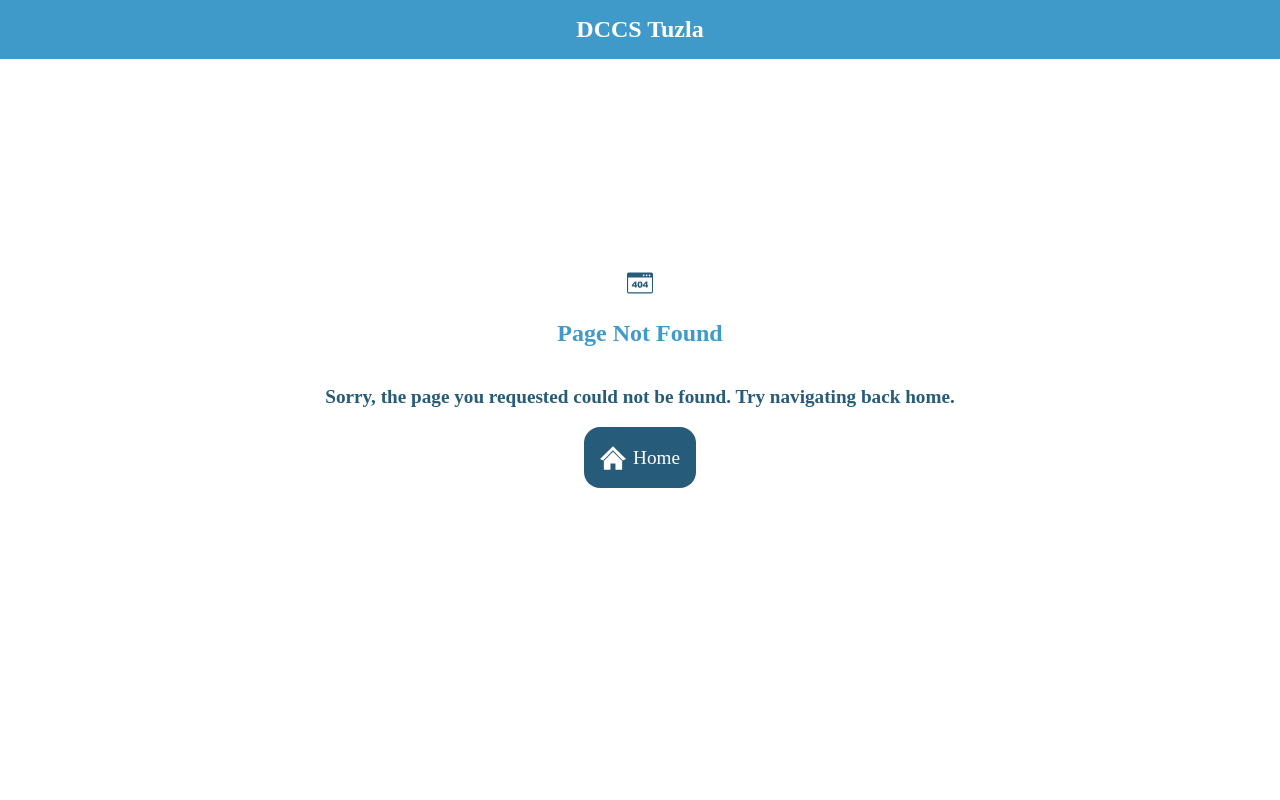
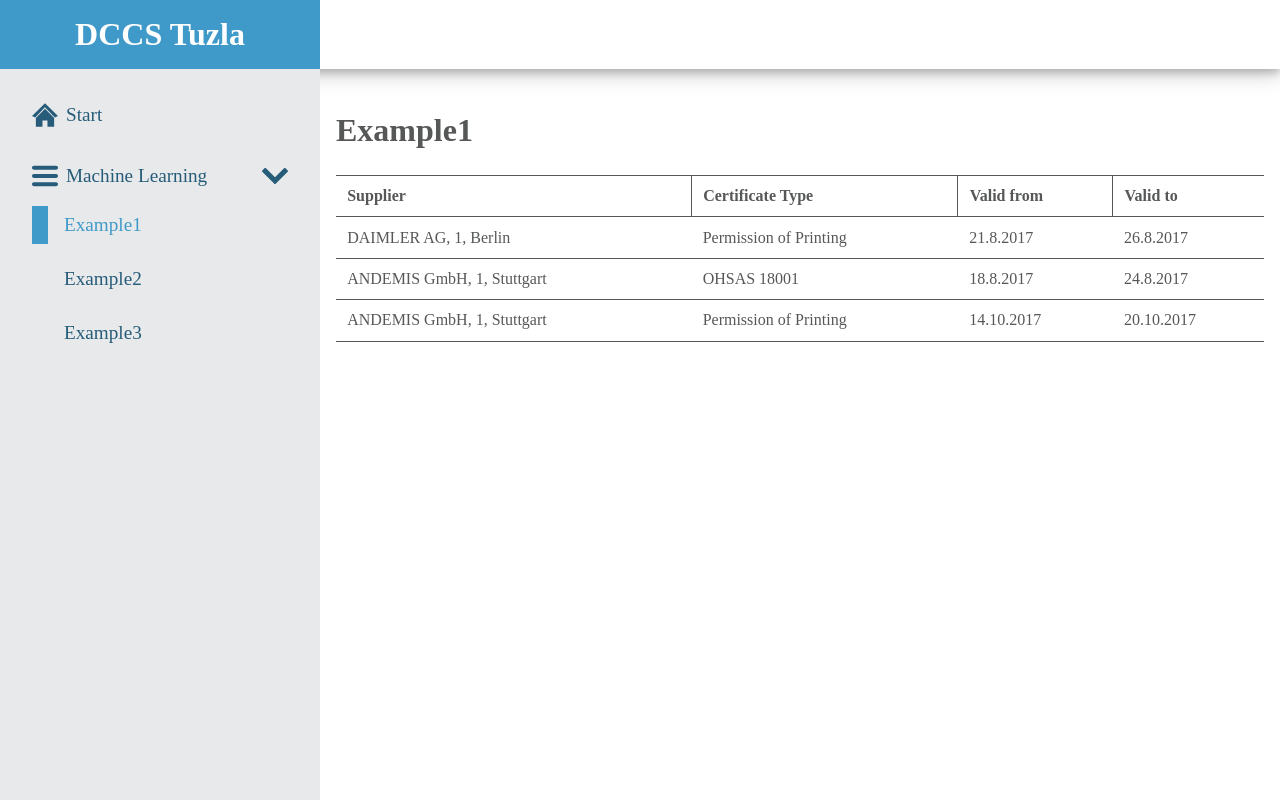
Before and after one commit to levy002/certificate-manager--Levy, a React app: page /machineLearning/example1 in a window 1280 px wide. Before the commit this address had no page. Built offline with nearby package versions, Linux system fonts and the light colour scheme.

Commit message:
task2-KAN-42 separate machineLearning examples component & improve certificate table

```diff
--- /dev/null
+++ b/src/components/Example2/Example2.tsx
@@ -0,0 +1,5 @@
+const Example2: React.FC = () => {
+  return <h2>Example2</h2>;
+};
+
+export default Example2;
--- /dev/null
+++ b/src/components/Example3/Example3.tsx
@@ -0,0 +1,5 @@
+const Example3: React.FC = () => {
+  return <h2>Example3</h2>;
+};
+
+export default Example3;
--- a/src/components/Sidebar/Sidebar.tsx
+++ b/src/components/Sidebar/Sidebar.tsx
@@ -6,7 +6,6 @@ import { ReactComponent as ChevronUpSVG } from '../../assets/images/chevron-up.s
 import { ReactComponent as HomeSVG } from '../../assets/images/home.svg';
 import { ReactComponent as MenuSVG } from '../../assets/images/menu.svg';
 import './sidebar.css';
-import machineLearningExamples from '../../data/certificates';
 import SVGIcon from '../SVGIcon/SVGIcon';
 
 interface SidebarProps {
@@ -60,17 +59,20 @@ const Sidebar: React.FC<SidebarProps> = ({
             Icon={showMachineLearningLinks ? ChevronUpSVG : ChevronDownSVG}
           />
         </section>
-        {showMachineLearningLinks && (
-          <section className="machine-learning__links">
-            {machineLearningExamples.map((example) => (
-              <MenuNavLink
-                key={example.name}
-                to={`/machineLearning/${example.name}/certificates`}
-                desc={example.name}
-              />
-            ))}
-          </section>
-        )}
+        <section className="machine-learning__links">
+          <MenuNavLink
+            to="/machineLearning/Example1"
+            desc="Example1"
+          />
+          <MenuNavLink
+            to="/machineLearning/Example2"
+            desc="Example2"
+          />
+          <MenuNavLink
+            to="/machineLearning/Example3"
+            desc="Example3"
+          />
+        </section>
       </section>
     </nav>
   );
--- a/src/components/certificates/CertificateTable.tsx
+++ b/src/components/certificates/CertificateTable.tsx
@@ -1,45 +1,61 @@
-import { Certificate, TableHeaders } from '../../types/types';
+import { Certificate, CertificateType } from '../../types/types';
 import './certificateTable.css';
 
-type CertificateTableProps = {
-  name: string;
-  certificates?: Certificate[];
-};
+const certificates: Certificate[] = [
+  {
+    id: 1,
+    supplier: 'DAIMLER AG, 1, Berlin',
+    certificateType: CertificateType.PermissionOfPrinting,
+    validFrom: new Date('2017-08-21'),
+    validTo: new Date('2017-08-26'),
+  },
+  {
+    id: 2,
+    supplier: 'ANDEMIS GmbH, 1, Stuttgart',
+    certificateType: CertificateType.OHSAS18001,
+    validFrom: new Date('2017-08-18'),
+    validTo: new Date('2017-08-24'),
+  },
+  {
+    id: 3,
+    supplier: 'ANDEMIS GmbH, 1, Stuttgart',
+    certificateType: CertificateType.PermissionOfPrinting,
+    validFrom: new Date('2017-10-14'),
+    validTo: new Date('2017-10-20'),
+  },
+];
 
-const CertificatesTable: React.FC<CertificateTableProps> = ({ name, certificates }) => {
-  const tableHeaders = [
-    TableHeaders.SUPPLIER,
-    TableHeaders.CERTIFICATE_TYPE,
-    TableHeaders.VALID_FROM,
-    TableHeaders.VALID_TO,
-  ];
-
+const CertificatesTable: React.FC = () => {
   return (
     <section className="table">
-      <h2 className="table__title">{name}</h2>
-      {certificates && certificates.length > 0 ? (
+      <h2 className="table__title">Example1</h2>
+      {certificates.length > 0 ? (
         <section className="table__container">
           <table className="table__content">
             <thead className="table__head">
               <tr className="table__row">
-                {tableHeaders.map(header => (
-                  <th key={header} className="table__header">
-                    {header}
-                  </th>
-                ))}
+                <th className="table__header">Supplier</th>
+                <th className="table__header">Certificate Type</th>
+                <th className="table__header">Valid from</th>
+                <th className="table__header">Valid to</th>
               </tr>
             </thead>
             <tbody className="table__body">
-              {
-                certificates.map((certificate) => (
-                  <tr key={certificate.id} className="table__row">
-                    <td className="table__cell">{certificate.supplier}</td>
-                    <td className="table__cell">{certificate.certificateType}</td>
-                    <td className="table__cell">{certificate.validFrom}</td>
-                    <td className="table__cell">{certificate.validTo}</td>
-                  </tr>
-                ))
-              }
+              {certificates.map((certificate) => (
+                <tr
+                  key={certificate.id}
+                  className="table__row"
+                >
+                  <td className="table__cell">{certificate.supplier}</td>
+                  <td className="table__cell">{certificate.certificateType}</td>
+                  <td className="table__cell">
+                    {certificate.validFrom.toLocaleDateString('de-DE')}
+                  </td>
+                  <td className="table__cell">
+                    {certificate.validTo.toLocaleDateString('de-DE')}
+                  </td>
+                </tr>
+              ))}
             </tbody>
           </table>
         </section>
--- a/src/data/certificates.ts
+++ /dev/null
@@ -1,43 +0,0 @@
-import { Certificate, CertificateType } from '../types/types';
-
-type CertificatesExampleType = {
-  name: string;
-  certificates?: Certificate[];
-};
-
-const certificatesExamples: CertificatesExampleType[] = [
-  {
-    name: 'Example1',
-    certificates: [
-      {
-        id: 1,
-        supplier: 'DAIMLER AG, 1, Berlin',
-        certificateType: CertificateType.PermissionOfPrinting,
-        validFrom: '21.08.2017',
-        validTo: '26.08.2017',
-      },
-      {
-        id: 2,
-        supplier: 'ANDEMIS GmbH, 1, Stuttgart',
-        certificateType: CertificateType.OHSAS18001,
-        validFrom: '18.08.2017',
-        validTo: '24.08.2017',
-      },
-      {
-        id: 3,
-        supplier: 'ANDEMIS GmbH, 1, Stuttgart',
-        certificateType: CertificateType.PermissionOfPrinting,
-        validFrom: '04.10.2017',
-        validTo: '10.10.2017',
-      },
-    ],
-  },
-  {
-    name: 'Example2',
-  },
-  {
-    name: 'Example3',
-  },
-];
-
-export default certificatesExamples;
--- a/src/routes/routes.tsx
+++ b/src/routes/routes.tsx
@@ -1,7 +1,8 @@
 import { RouterProvider, createBrowserRouter } from 'react-router-dom';
 
 import CertificatesTable from '../components/certificates/CertificateTable';
-import certificatesExamples from '../data/certificates';
+import Example2 from '../components/Example2/Example2';
+import Example3 from '../components/Example3/Example3';
 import Home from '../pages/Home/Home';
 import NotFound from '../pages/NotFound/NotFound';
 import StartScreen from '../pages/StartScreen/Start';
@@ -16,15 +17,18 @@ const router = createBrowserRouter([
         index: true,
         element: <StartScreen />,
       },
-      ...certificatesExamples.map((example) => ({
-        path: `/machineLearning/${example.name}/certificates`,
-        element: (
-          <CertificatesTable
-            name={example.name}
-            certificates={example.certificates}
-          />
-        ),
-      })),
+      {
+        path: '/machineLearning/example1',
+        element: <CertificatesTable />,
+      },
+      {
+        path: '/machineLearning/example2',
+        element: <Example2 />,
+      },
+      {
+        path: '/machineLearning/example3',
+        element: <Example3 />,
+      },
     ],
   },
 ]);
--- a/src/types/types.ts
+++ b/src/types/types.ts
@@ -7,13 +7,6 @@ export type Certificate = {
   id: number;
   supplier: string;
   certificateType: CertificateType;
-  validFrom: string;
-  validTo: string;
+  validFrom: Date;
+  validTo: Date;
 };
-
-export enum TableHeaders {
-  SUPPLIER = 'Supplier',
-  CERTIFICATE_TYPE = 'Certificate Type',
-  VALID_FROM = 'Valid From',
-  VALID_TO = 'Valid To',
-}
```
